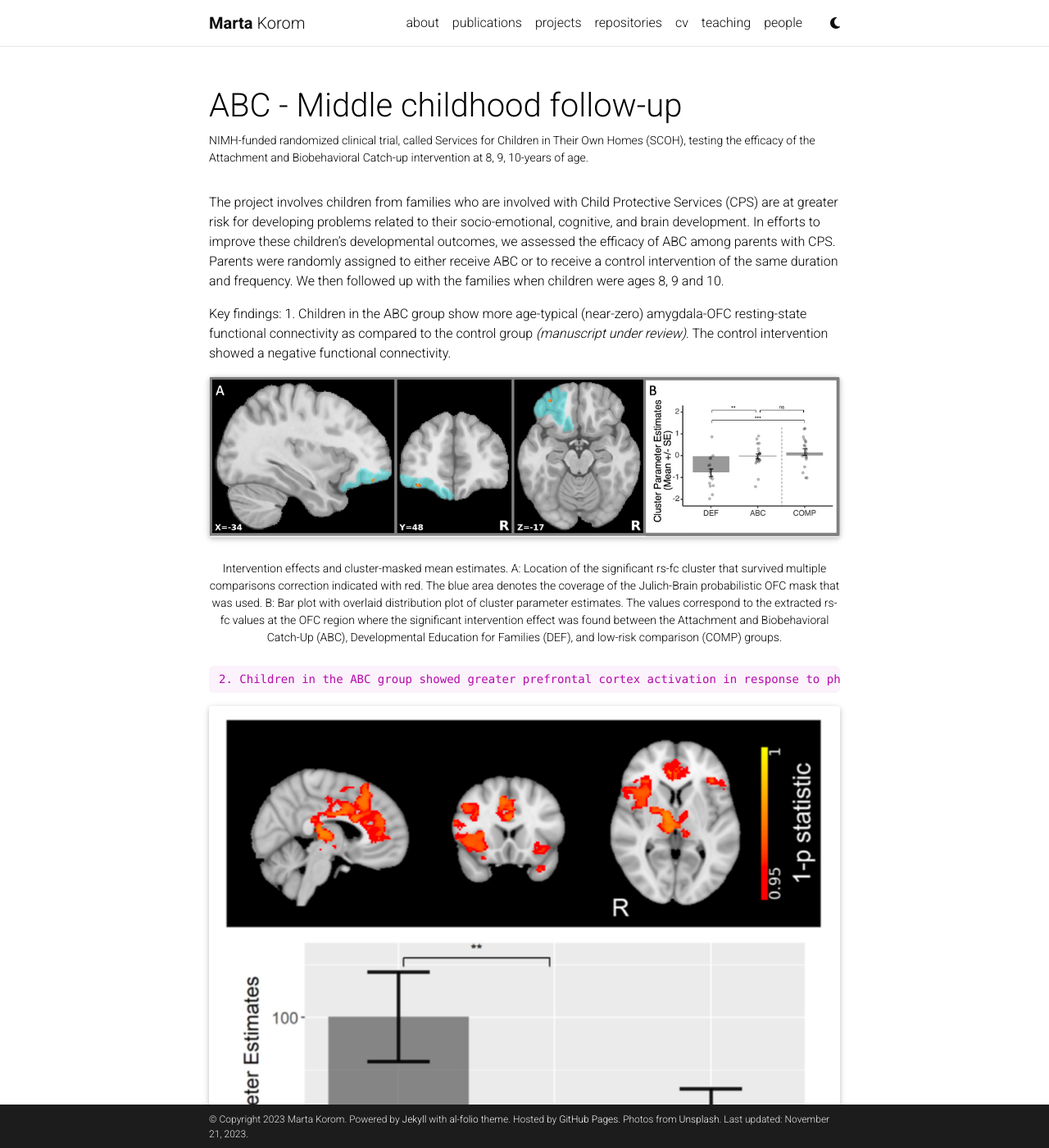
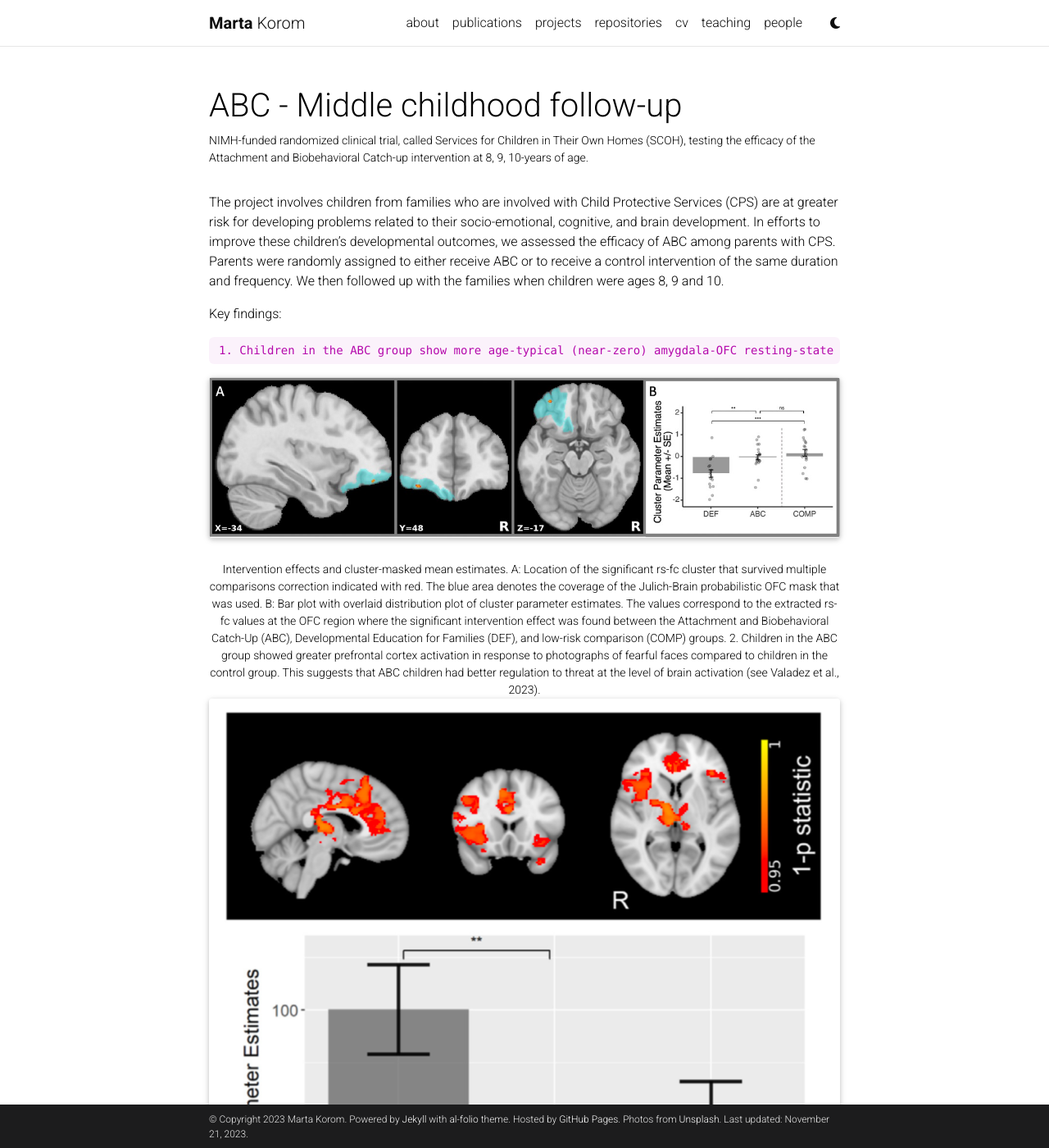
Before and after one commit to mkorom/mkorom.github.io, a Jekyll site: the page built from _projects/1_SCOH_MCO.md, in a window 1280 px wide and 1400 px high. Shown: the whole window at 82% size. Built offline with Jekyll 4.4.1, drawn with Linux system fonts in a browser that asks for light colours; full-size pictures stand in for the smaller copies a plugin makes; comment, search, counter and statistics services are not loaded; a style sheet for code colours, icons or effects is not loaded; some of the changed text lies outside the part shown.

Commit message:
Update 1_SCOH_MCO.md

```diff
--- a/_projects/1_SCOH_MCO.md
+++ b/_projects/1_SCOH_MCO.md
@@ -11,6 +11,7 @@
 The project involves children from families who are involved with Child Protective Services (CPS) are at greater risk for developing problems related to their socio-emotional, cognitive, and brain development. In efforts to improve these children’s developmental outcomes, we assessed the efficacy of ABC among parents with CPS. Parents were randomly assigned to either receive ABC or to receive a control intervention of the same duration and frequency. We then followed up with the families when children were ages 8, 9 and 10.
 
 Key findings:
+
     1. Children in the ABC group show more age-typical (near-zero) amygdala-OFC resting-state functional connectivity as compared to the control group *(manuscript under review)*. The control intervention showed a negative functional connectivity.
 
 <div class="row">
@@ -22,7 +23,7 @@
 <div class="caption">
     Intervention effects and cluster-masked mean estimates. A: Location of the significant rs-fc cluster that survived multiple comparisons correction indicated with red. The blue area denotes the coverage of the Julich-Brain probabilistic OFC mask that was used. B: Bar plot with overlaid distribution plot of cluster parameter estimates. The values correspond to the extracted rs-fc values at the OFC region where the significant intervention effect was found between the Attachment and Biobehavioral Catch-Up (ABC), Developmental Education for Families (DEF), and low-risk comparison (COMP) groups.
 
-</div>
+
     2. Children in the ABC group showed greater prefrontal cortex activation in response to photographs of fearful faces compared to children in the control group. This suggests that ABC children had better regulation to threat at the level of brain activation (see Valadez et al., 2023).
 
 <div class="row">
@@ -33,13 +34,14 @@
 <div class="caption">
     Intervention effects on reactivity to faces *(from Valadez et al., 2023)*.
 </div>
-    3. ABC intervention improves inhibitory control at age 10 (see Korom et al., 2021).
 
-    {% raw %}
-    <div class="row justify-content-sm-center">
-        <div class="col-sm-8 mt-3 mt-md-0">
-            {% include figure.html path="assets/img/publication_preview/Korom_SSRT_pic.jpeg" title="example image" class="img-fluid rounded z-depth-1" %}
-        </div>
+     3. ABC intervention improves inhibitory control at age 10 (see Korom et al., 2021).
 
-    </div>
-    {% endraw %}
+     <div class="row">
+         <div class="col-sm mt-3 mt-md-0">
+             {% include figure.html path="assets/img/publication_preview/Korom_SSRT_pic.jpeg" title="example image" class="img-fluid rounded z-depth-1" %}
+         </div>
+     </div>
+     <div class="caption">
+         Intervention effects on reactivity to faces *(from Valadez et al., 2023)*.
+     </div>
```
